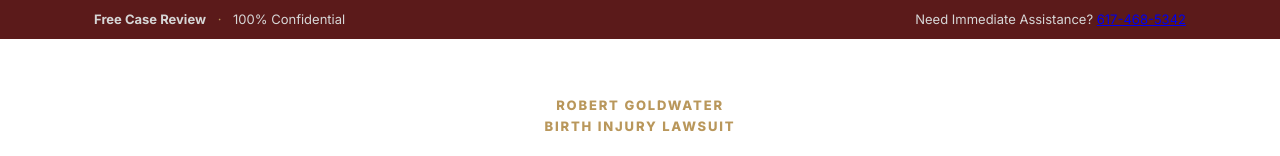
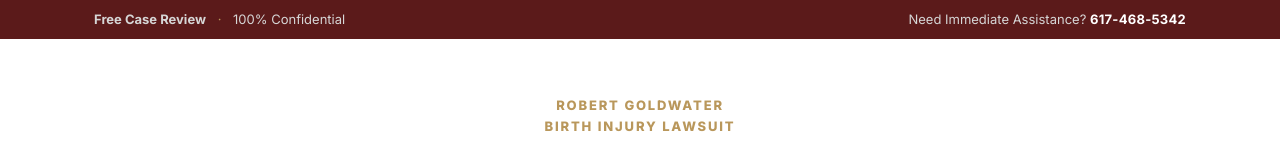
Before and after one commit to MTAA-2/Goldwater-Birth-Injury, a plain HTML site: page index.html in a window 1280 px wide. Shown: the top 156 px of the page. Drawn offline with Linux system fonts and the light colour scheme.

Commit message:
Add files via upload

```diff
--- a/css/style.css
+++ b/css/style.css
@@ -48,7 +48,7 @@ body {
 .topbar { background: var(--navy); color: #d6d6d6; font-size: 13px; }
 .topbar-inner { display: flex; justify-content: space-between; align-items: center; padding-top: 9px; padding-bottom: 9px; }
 .topbar .dot { margin: 0 8px; color: var(--gold); }
-.topbar-phone a { color: #fff; font-weight: 700; text-decoration: none; letter-spacing: 0.02em; }
+.topbar-phone { color: #fff; font-weight: 700; text-decoration: none; letter-spacing: 0.02em; }
 
 /* ---------- Header ---------- */
 
```
